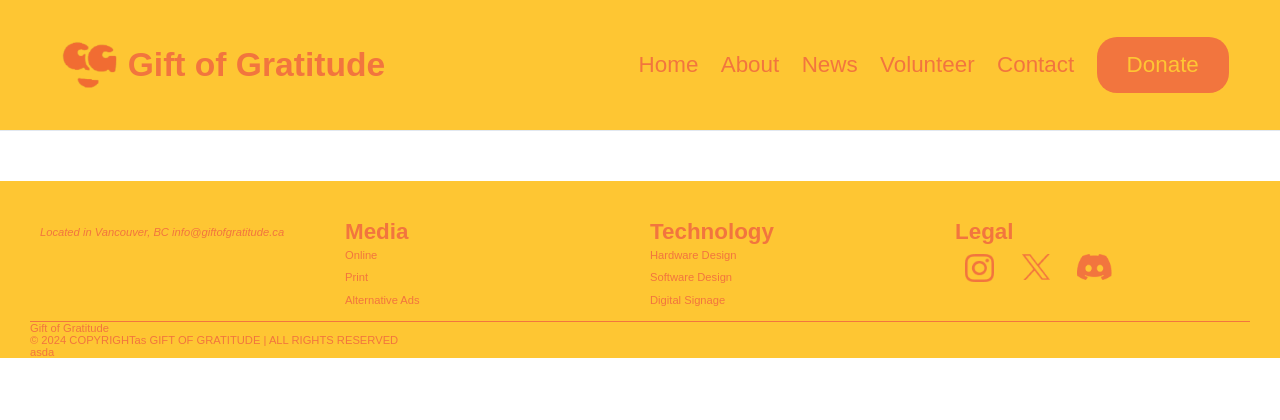
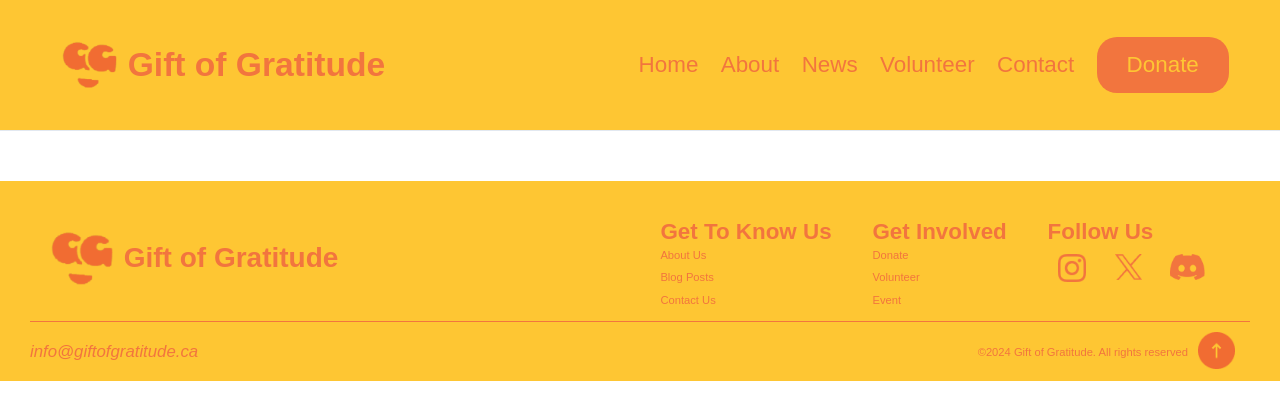
Before and after one commit to rose024/Gift-Of-Gratitude, a plain HTML site: page about.html in a window 1280 px wide. Drawn offline with Linux system fonts and the light colour scheme; a web font is replaced by a local one.

Commit message:
Update about.html

```diff
--- a/about.html
+++ b/about.html
@@ -12,7 +12,6 @@
 
 </head>
 
-<body>
 
 
 <header id="header">
@@ -42,7 +41,7 @@
         <a href="contact.html" class="nav-link">Contact</a>
       </li>
 
-                <li class="nav-item" >
+      <li class="nav-item">
         <button class="nav-item-button">
           <a href="donate.html" class="nav-link" style="color: #FEC633;">Donate</a>
         </button>
@@ -70,65 +69,58 @@
 
 <script src="js/script.js"></script>
 
+
 <footer id="footer">
-        <!-- <div class="footer__addr">
-          <h1 class="footer__logo">Something</h1>
-
-          <h2>Contact</h2>
-
-          <address>
-            5534 Somewhere In. The World 22193-10212<br>
-
-            <a class="footer__btn" href="mailto:example@gmail.com">Email Us</a>
-          </address>
-        </div> -->
 
   <ul class="footer__nav">
-
+    <div class="left">
       <li class="nav__item">
         <ul class="nav__ul">
           <li>
-                    <address>
-                        Located in Vancouver, BC
-                        <a class="footer__btn" href="mailto:example@gmail.com">info@giftofgratitude.ca</a>
-                      </address>
+            <a href="index.html" class="logo-link">
+              <img src="img/logo-footer.png" alt="Logo">
+              <h1>Gift of Gratitude</h1>
+
+            </a>
+          </li>
+        </ul>
+      </li>
+    </div>
+
+    <div class="right">
+      <li class="nav__item">
+        <h2 class="nav__title">Get To Know Us</h2>
+
+        <ul class="nav__ul">
+          <li>
+            <a href="#">About Us</a>
+          </li>
+          <li>
+            <a href="#">Blog Posts</a>
+          </li>
+          <li>
+            <a href="#">Contact Us</a>
           </li>
         </ul>
       </li>
 
       <li class="nav__item">
-            <h2 class="nav__title">Media</h2>
-
+        <h2 class="nav__title">Get Involved</h2>
         <ul class="nav__ul">
           <li>
-                <a href="#">Online</a>
+            <a href="#">Donate</a>
           </li>
           <li>
-                <a href="#">Print</a>
+            <a href="#">Volunteer</a>
           </li>
           <li>
-                <a href="#">Alternative Ads</a>
+            <a href="#">Event</a>
           </li>
         </ul>
       </li>
 
       <li class="nav__item">
-            <h2 class="nav__title">Technology</h2>
-            <ul class="nav__ul">
-              <li>
-                <a href="#">Hardware Design</a>
-              </li>
-              <li>
-                <a href="#">Software Design</a>
-              </li>
-              <li>
-                <a href="#">Digital Signage</a>
-              </li>
-            </ul>
-          </li>
-
-          <li class="nav__item">
-            <h2 class="nav__title">Legal</h2>
+        <h2 class="nav__title">Follow Us</h2>
 
         <ul class="nav__ul social-media">
           <li>
@@ -142,17 +134,22 @@
           </li>
         </ul>
       </li>
+    </div>
+
   </ul>
   <hr>
-        <div class="legal">
-          <p>Gift of Gratitude</p>
+  <div class="bottom-footer">
+    <address>
 
-          <div class="legal__links">
-            <p>&copy; 2024 COPYRIGHTas GIFT OF GRATITUDE | ALL RIGHTS RESERVED</p>
-            <a href="#header.html" id="top">asda</a>
+      <a href="mailto:example@gmail.com">info@giftofgratitude.ca</a>
+    </address>
+    <div class="copyright">
+      <p>&copy;2024 Gift of Gratitude. All rights reserved</p>
+      <a href="#header"><img src="img/scrollup.png" alt="scroll to top"></a>
+
     </div>
   </div>
 </footer>
-</body>
+
 
 </html>
```
Lines whose indentation alone changed are shown as unchanged.
